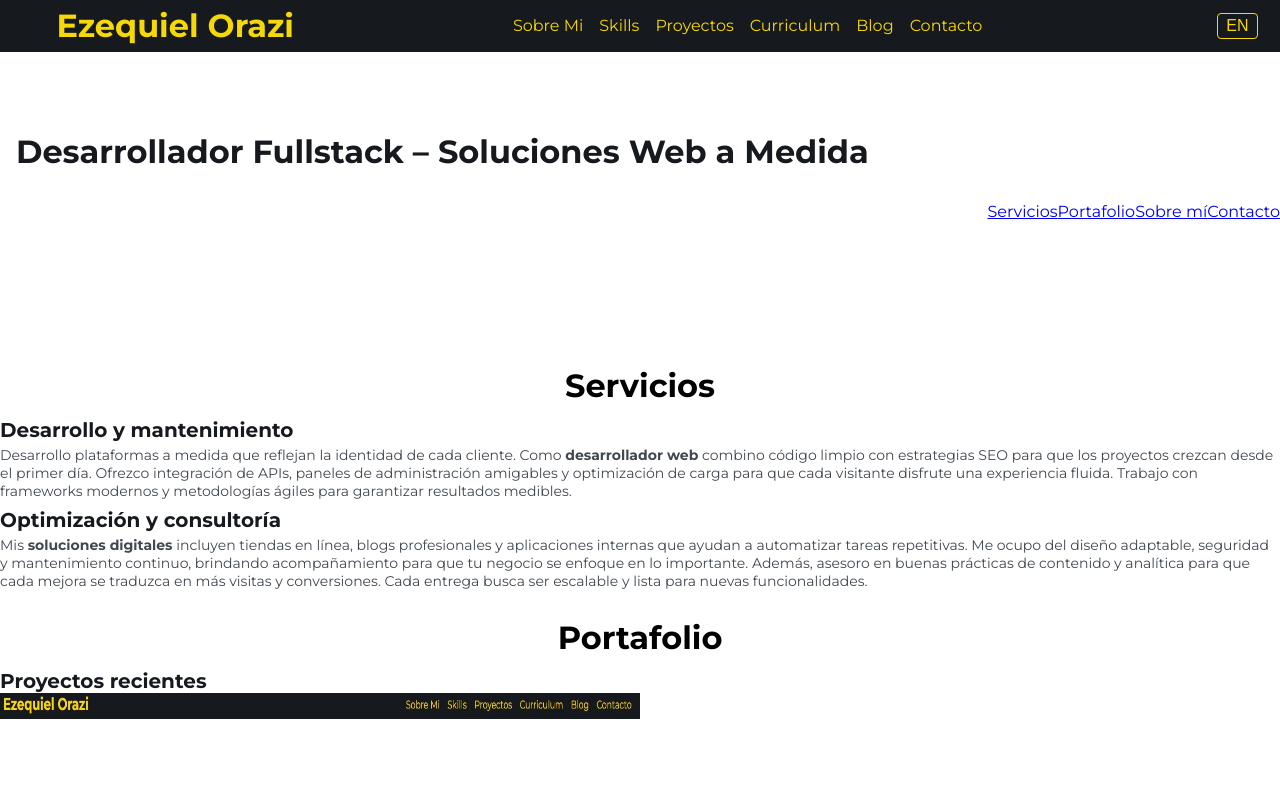
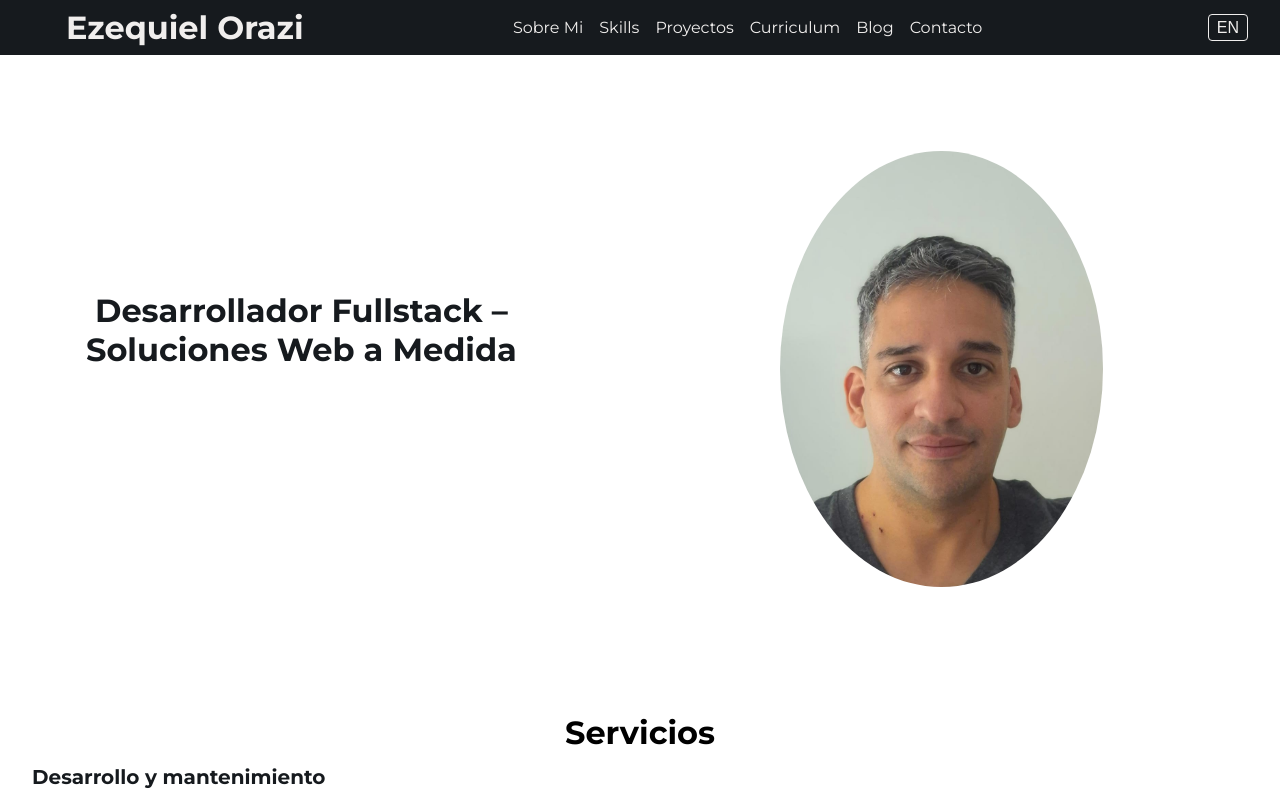
Before and after one commit to Ezzeorazi/mi-portafolio, a React (Vite) app: page / in a window 1280 px wide. Shown: the top 794 px of the page. Built offline with nearby package versions, Linux system fonts and the light colour scheme.

Commit message:
Refine home layout and navbar styling

```diff
--- a/src/layouts/Navbar/Navbar.jsx
+++ b/src/layouts/Navbar/Navbar.jsx
@@ -63,7 +63,7 @@ function Navbar() {
 export default Navbar;
 
 const NavContainer = styled.nav`
-  padding: .4rem;
+  padding: 0.5rem 1rem;
   background-color: var(--color-dark);
   display: flex;
   align-items: center;
@@ -75,7 +75,7 @@ const NavContainer = styled.nav`
   }
 
   .logo a {
-    color: var(--color-yellow);
+    color: var(--color-light);
     font-weight: bold;
     text-decoration: none;
     font-size: 1.5rem;
@@ -92,7 +92,7 @@ const NavContainer = styled.nav`
     transition: all .5s ease;
     z-index: 1000; /* Asegúrate de que los enlaces estén por encima del contenido */
     a {
-      color: var(--color-yellow);
+      color: var(--color-light);
       font-size: 2rem;
       display: block;
       text-decoration: none;
@@ -103,7 +103,7 @@ const NavContainer = styled.nav`
       margin: 0;
       a {
         font-size: 1rem;
-        color: var(--color-yellow);
+        color: var(--color-light);
         display: inline;
         margin-right: 1rem;
       }
@@ -125,7 +125,7 @@ const NavContainer = styled.nav`
     a {
       font-size: 2rem;
       margin-top: 1rem;
-      color: var(--color-yellow);
+      color: var(--color-light);
     }
   }
 
--- a/src/layouts/Navbar/Navbar.module.css
+++ b/src/layouts/Navbar/Navbar.module.css
@@ -1,5 +1,5 @@
 .logo a {
-  color: var(--color-yellow);
+  color: var(--color-light);
   text-decoration: none;
   font-size: 2rem;
   font-weight: 700;
@@ -22,8 +22,8 @@
 
 .toggle {
   background: none;
-  border: 1px solid var(--color-yellow);
-  color: var(--color-yellow);
+  border: 1px solid var(--color-light);
+  color: var(--color-light);
   padding: 0.2rem 0.5rem;
   cursor: pointer;
   border-radius: 4px;
--- a/src/pages/Home/Home.jsx
+++ b/src/pages/Home/Home.jsx
@@ -5,12 +5,13 @@ const Home = () => {
     <main className={styles.home}>
       <header className={styles.main}>
         <h1>Desarrollador Fullstack – Soluciones Web a Medida</h1>
-        <nav className={styles.nav}>
-          <a href="#servicios">Servicios</a>
-          <a href="#portafolio">Portafolio</a>
-          <a href="#sobre-mi">Sobre mí</a>
-          <a href="#contacto">Contacto</a>
-        </nav>
+        <div className={styles.imageContainer}>
+          <img
+            src="/image-perfil.jpeg"
+            alt="Retrato de Ezequiel Orazi"
+            className={styles.image}
+          />
+        </div>
       </header>
 
       <section id="servicios">
--- a/src/pages/Home/Home.module.css
+++ b/src/pages/Home/Home.module.css
@@ -1,23 +1,30 @@
 .home {
-  padding: 0;
+  margin: 0 auto;
+  padding: 1rem;
+}
+
+.home section {
+  margin: 2rem auto;
+  padding: 1rem;
 }
 
 .main {
   display: flex;
   flex-wrap: wrap;
-  justify-content: space-between;
+  justify-content: center;
   align-items: center;
-  padding-bottom: 50px;
-  padding-top: 80px;
+  gap: 2rem;
+  padding: 80px 0 50px;
+  text-align: center;
+  margin: 0 auto;
 }
 
 .main h1 {
-  flex: 1 1 70%;
+  flex: 1 1 300px;
   margin: 0;
   color: var(--color-dark);
   font-size: 2rem; /* Tamaño más pequeño en móviles */
   min-height: 160px; /* Ajusta el tamaño mínimo para evitar desplazamientos */
-  padding-left: 1rem;
 }
 
 .subtitle {
@@ -94,8 +101,7 @@
 @media (min-width: 768px) {
   .main {
     flex-direction: row;
-    justify-content: start;
-    text-align: left;
+    justify-content: center;
   }
 
   .main h1 {
```
